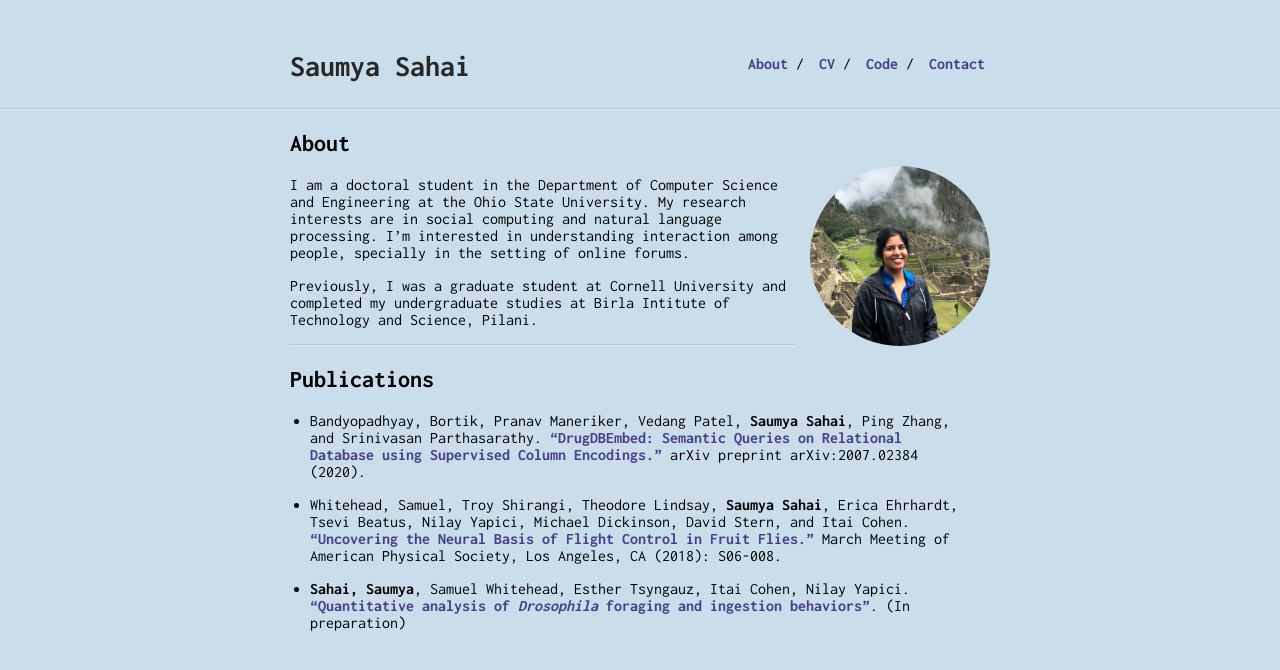
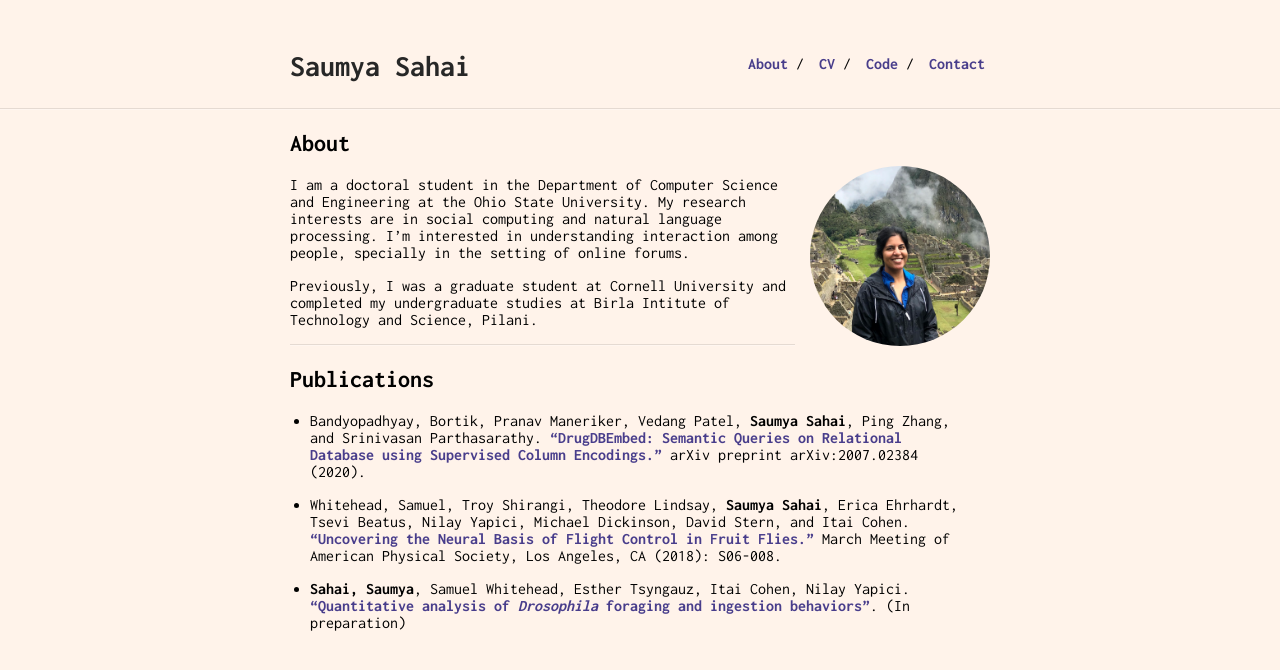
Before and after one commit to sahaisaumya/sahaisaumya.github.io, a Jekyll site: the page built from index.md, in a window 1280 px wide. Shown: the top 670 px of the page. Built offline with Jekyll 4.4.1, drawn with Linux system fonts in a browser that asks for light colours; our own code applies the rules of GitHub Pages for plain Markdown files.

Commit message:
Update _style.scss

```diff
--- a/_sass/_style.scss
+++ b/_sass/_style.scss
@@ -13,7 +13,7 @@ body {
     margin: 0;
     font-family: "Inconsolata";
     height: 100%;
-    background-color: #C9DDEB;
+    background-color: #FFF3EA;
 }
 a {
     text-decoration: none;
```
